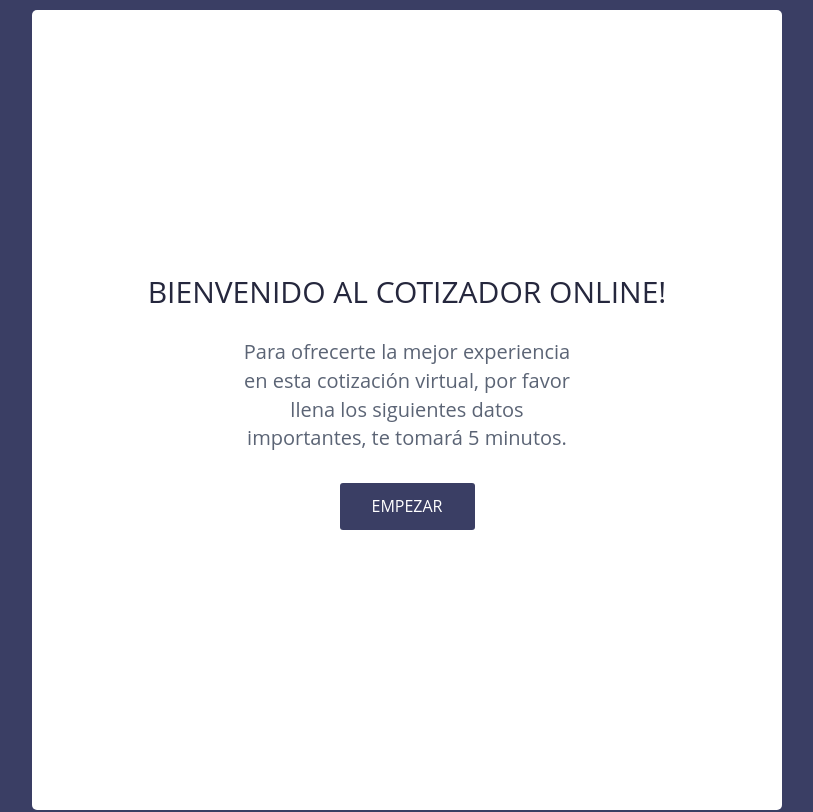
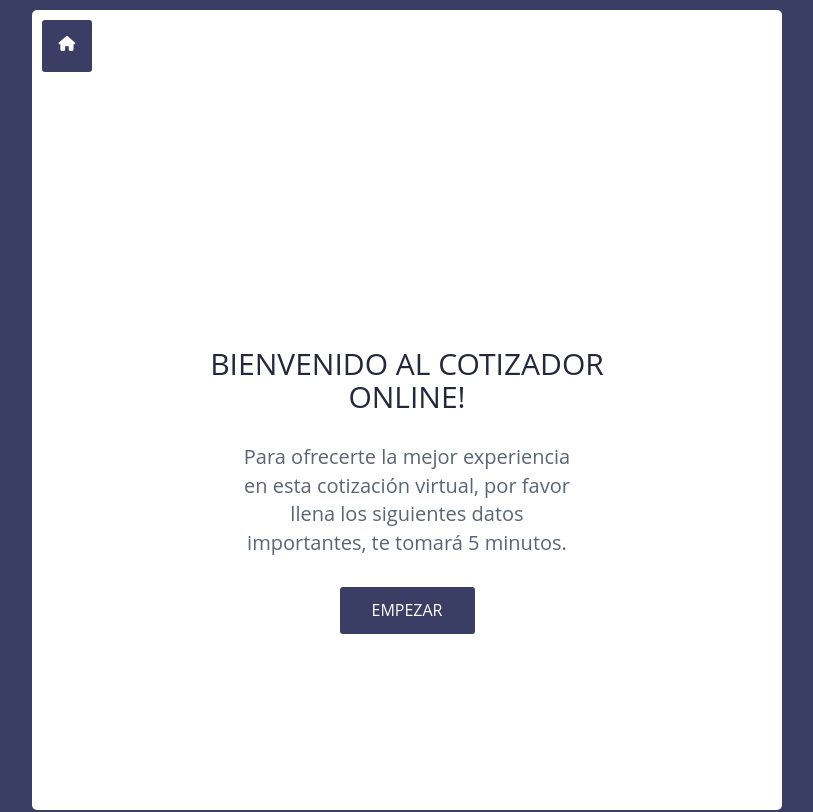
Before and after one commit to Carranza12/landingPresupuestosCompanyApp, a plain HTML site: page form.html in a window 1280 px wide. Shown: the top 812 px of the page, without its empty margins (233-1046 px from the left). Drawn offline with nearby package versions, Linux system fonts and the light colour scheme; some packages are replaced by stand-ins of ours; a script that the page names is missing.

Commit message:
Creando boton para ir a inicio

```diff
--- a/css/form.css
+++ b/css/form.css
@@ -261,3 +261,27 @@ margin: 0 auto;
 	color: #bb2929;
   opacity: 1;
 }
+
+#btn_regresar{
+min-width: 50px;
+min-height: 50px;
+max-width: max-content;
+max-height: max-content;
+text-decoration:none;
+font-weight: 50;
+font-size: 15px;
+color:#ffffff;
+padding-top:10px;
+padding-bottom:15px;
+background-color: #3A3E64 ;
+border-color: #3A3E64;
+border-width: 2px;
+border-style: solid;
+margin-bottom:auto;
+margin-top: 0px;
+}
+
+#bienvenida{
+  margin-bottom: auto;
+  margin-top: -60%;
+}
--- a/form.html
+++ b/form.html
@@ -3,6 +3,7 @@
   <head>
     <link rel="stylesheet" href="./css/bootstrap.min.css" />
     <link rel="stylesheet" href="./css/form.css" />
+    <link rel="stylesheet" href="https://maxcdn.bootstrapcdn.com/font-awesome/4.4.0/css/font-awesome.min.css">
 
     <script type="module" src="./js/firebase.js" ></script>
     <script  type="module" src="./js/form.js" ></script>
@@ -11,15 +12,18 @@
       type="module"
       src="https://unpkg.com/ionicons@5.5.2/dist/ionicons/ionicons.esm.js"
     ></script>
+    <script src="https://kit.fontawesome.com/b3fba25fe1.js" crossorigin="anonymous"></script>
   </head>
   <body>
+
     <div class="wrapper" id="stepInitial" style="height: 100vh;">
+      <a class=" btn btn-primary btn-sm" href="index.html" target="_self" id="btn_regresar"><i class="fa-solid fa-house"></i></a>
+      <div class="form_wrap">
+        <div class="form_1 data_info" id="bienvenida">
 
-      <div class="form_wrap">
-        <div class="form_1 data_info">
-          <h2>Bienvenido al cotizador online!</h2>
           <form>
             <div class="form_container">
+              <h2>Bienvenido al cotizador online!</h2>
               <p class="text-welcome">
                 Para ofrecerte la mejor experiencia en esta cotización virtual,
                 por favor llena los siguientes datos importantes, te tomará 5
```
Also changed, not shown: index.html (+1 -1 lines).
